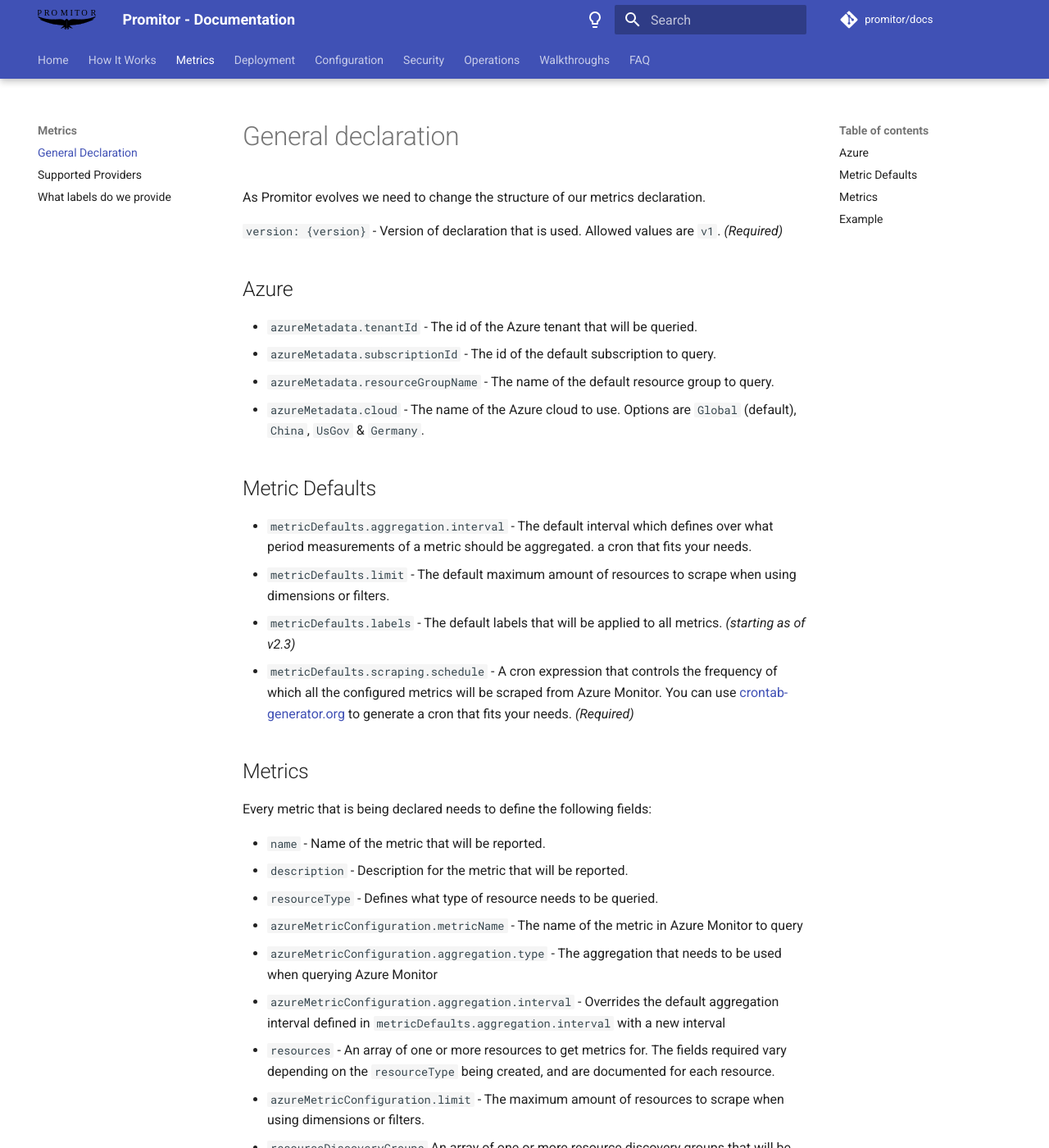
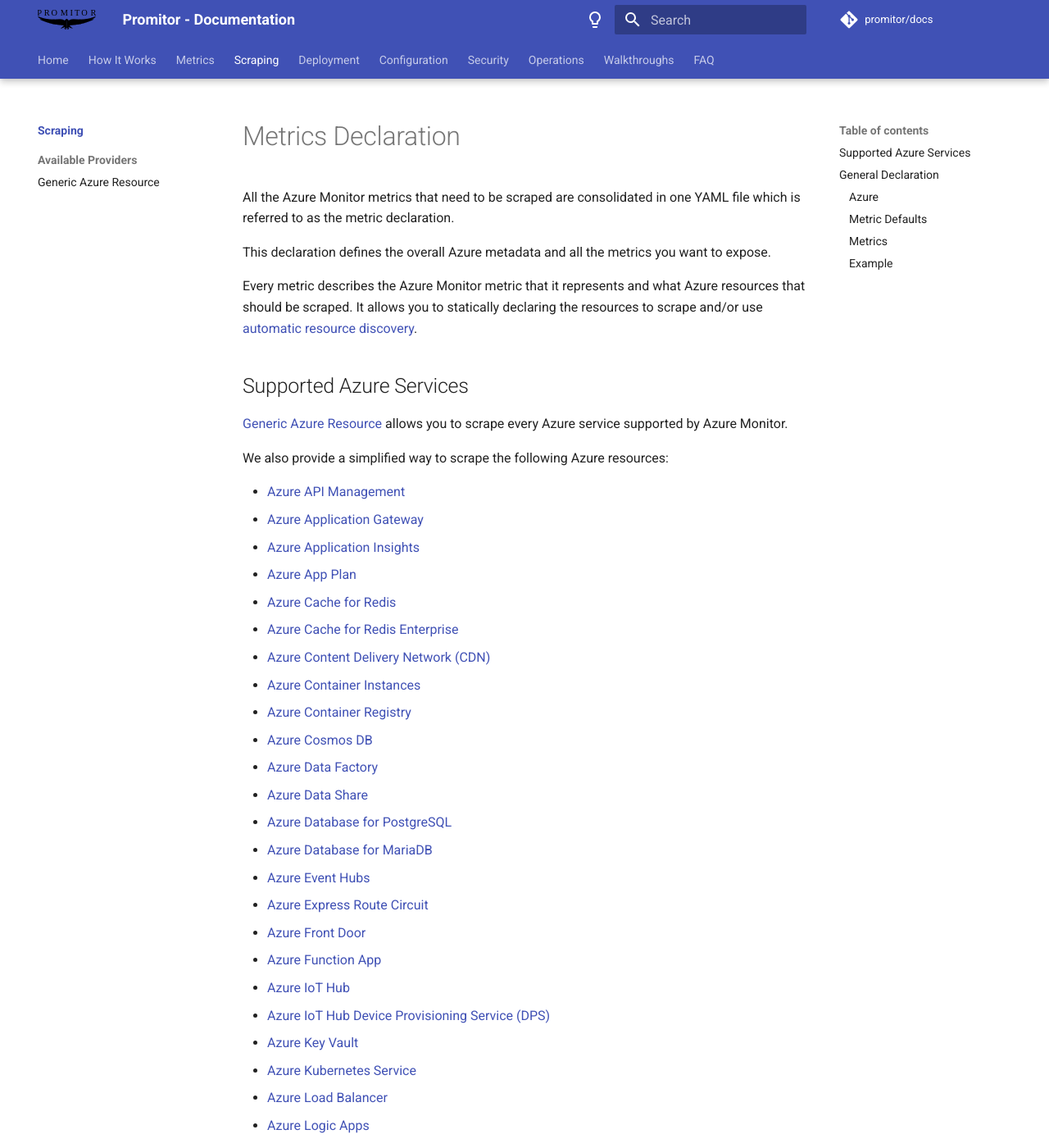
Before and after one commit to promitor/docs, an MkDocs documentation site: the page built from docs/scraping/index.md, in a window 1280 px wide and 1400 px high. Shown: the whole window at 82% size. Built offline with MkDocs 1.6.1 and Material for MkDocs 9.7.7, drawn with Linux system fonts in a browser that asks for light colours; comment, search, counter and statistics services are not loaded; the version menu is left out; some of the changed text lies outside the part shown.

Commit message:
chore: Cleanup (#21)

````diff
--- a/docs/metrics/general-declaration.md
+++ b/docs/scraping/index.md
@@ -1,11 +1,74 @@
-# General declaration
+# Metrics Declaration
+
+All the Azure Monitor metrics that need to be scraped are consolidated in one YAML
+file which is referred to as the metric declaration.
+
+This declaration defines the overall Azure metadata and all the metrics you want to expose.
+
+Every metric describes the Azure Monitor metric that it represents and what Azure resources that should be scraped.
+ It allows you to statically declaring the resources to scrape and/or use [automatic resource discovery](https://promitor.io/concepts/#using-resource-discovery).
+
+## Supported Azure Services
+
+[Generic Azure Resource](providers/generic-azure-resource) allows you to scrape every Azure
+service supported by Azure Monitor.
+
+We also provide a simplified way to scrape the following Azure resources:
+
+- [Azure API Management](api-management)
+- [Azure Application Gateway](application-gateway)
+- [Azure Application Insights](application-insights)
+- [Azure App Plan](app-plan)
+- [Azure Cache for Redis](redis-cache)
+- [Azure Cache for Redis Enterprise](redis-enterprise-cache)
+- [Azure Content Delivery Network (CDN)](cdn)
+- [Azure Container Instances](container-instances)
+- [Azure Container Registry](container-registry)
+- [Azure Cosmos DB](cosmos-db)
+- [Azure Data Factory](data-factory)
+- [Azure Data Share](data-share)
+- [Azure Database for PostgreSQL](postgresql)
+- [Azure Database for MariaDB](maria-db)
+- [Azure Event Hubs](event-hubs)
+- [Azure Express Route Circuit](express-route-circuit)
+- [Azure Front Door](front-door)
+- [Azure Function App](function-app)
+- [Azure IoT Hub](iot-hub)
+- [Azure IoT Hub Device Provisioning Service (DPS)](iot-hub-device-provisioning-service)
+- [Azure Key Vault](key-vault)
+- [Azure Kubernetes Service](kubernetes)
+- [Azure Load Balancer](load-balancer)
+- [Azure Logic Apps](logic-apps)
+- [Azure Monitor Autoscale](monitor-autoscale)
+- [Azure Network Gateway](network-gateway)
+- [Azure Network Interface](network-interface)
+- [Azure Service Bus Namespace](service-bus-namespace)
+- [Azure SQL Database](sql-database)
+- [Azure SQL Elastic Pool](sql-elastic-pool)
+- [Azure SQL Managed Instance](sql-managed-instance)
+- [Azure SQL Server](sql-server)
+- [Azure Storage (Account)](storage-account)
+- [Azure Storage (Blob)](blob-storage)
+- [Azure Storage (Files)](file-storage)
+- [Azure Storage (Queue)](storage-queue)
+- [Azure Synapse (Apache Spark pool)](synapse-apache-spark-pool)
+- [Azure Synapse (SQL pool)](synapse-sql-pool)
+- [Azure Synapse (Workspace)](synapse-workspace)
+- [Azure Virtual Machine](virtual-machine)
+- [Azure Virtual Machine Scale Set (VMSS)](virtual-machine-scale-set)
+- [Azure Virtual Network](virtual-network)
+- [Azure Web App](web-app)
+
+Want to help out? Create an issue and [contribute a new scraper](https://github.com/tomkerkhove/promitor/blob/master/adding-a-new-scraper.md).
+
+## General Declaration
 
 As Promitor evolves we need to change the structure of our metrics declaration.
 
 `version: {version}` - Version of declaration that is used. Allowed
 values are `v1`. *(Required)*
 
-## Azure
+### Azure
 
 - `azureMetadata.tenantId` - The id of the Azure tenant that will be queried.
 - `azureMetadata.subscriptionId` - The id of the default subscription to query.
@@ -13,7 +76,7 @@ values are `v1`. *(Required)*
 - `azureMetadata.cloud` - The name of the Azure cloud to use. Options are `Global`
  (default), `China`, `UsGov` & `Germany`.
 
-## Metric Defaults
+### Metric Defaults
 
 - `metricDefaults.aggregation.interval` - The default interval which defines over
   what period measurements of a metric should be aggregated.
@@ -26,7 +89,7 @@ values are `v1`. *(Required)*
   You can use [crontab-generator.org](https://crontab-generator.org/) to generate
   a cron that fits your needs. *(Required)*
 
-## Metrics
+### Metrics
 
 Every metric that is being declared needs to define the following fields:
 
@@ -57,14 +120,14 @@ Additionally, the following fields are optional:
 
 - `azureMetricConfiguration.dimension.name` - The name of the dimension that should
    be used to scrape a multi-dimensional metric in Azure Monitor.
-    - ☝ *Promitor simply acts as a proxy and will not validate if it's supported or
+  - ☝ *Promitor simply acts as a proxy and will not validate if it's supported or
      not, we recommend verifying that the dimension is supported in the
      [official documentation](https://docs.microsoft.com/en-us/azure/azure-monitor/platform/metrics-supported)*
 - `labels` - Defines a set of custom labels to include for a given metric.
 - `scraping.schedule` - A scraping schedule for the individual metric; overrides
   the the one specified in `metricDefaults`
 
-## Example
+### Example
 
 Here is an example of how you can scrape two Azure Service Bus queues  in different
 resource groups, one in the `promitor` resource group and one on the `promitor-dev`
@@ -111,7 +174,7 @@ metrics:
       - namespace: promitor-messaging-dev
         resourceGroupName: promitor-dev
         subscriptionId: ABC
-    resourceDiscoveryGroups: # Optional, requires Promitor Resource Discovery agent (https://promitor.io/concepts#using-resource-discovery)
+    resourceDiscoveryGroups: # Optional, requires Promitor Resource Discovery agent (https://promitor.io/concepts/how-it-works#using-resource-discovery)
     - name: service-bus-landscape
 ```
 
--- a/mkdocs.yml
+++ b/mkdocs.yml
@@ -129,9 +129,11 @@ nav:
   - Home: index.md
   - How It Works: how-it-works.md
   - Metrics:
-    - General Declaration: metrics/general-declaration.md
-    - Supported Providers: metrics/supported-providers.md
     - What labels do we provide: metrics/labels.md
+  - Scraping:
+    - Overview: scraping/index.md
+    - Available Providers:
+      - scraping/providers/generic-azure-resource.md
   - Deployment:
     - Overview: deployment/index.md
     - Scraper:
````
Also changed, not shown: docs/deployment/resource-discovery/docker.md (+1 -1 lines), docs/deployment/scraper/docker.md (+2 -1 lines), docs/metrics/supported-providers.md (deleted, +0 -52 lines), docs/scraping/providers/generic-azure-resource.md (added, +41 -0 lines).
